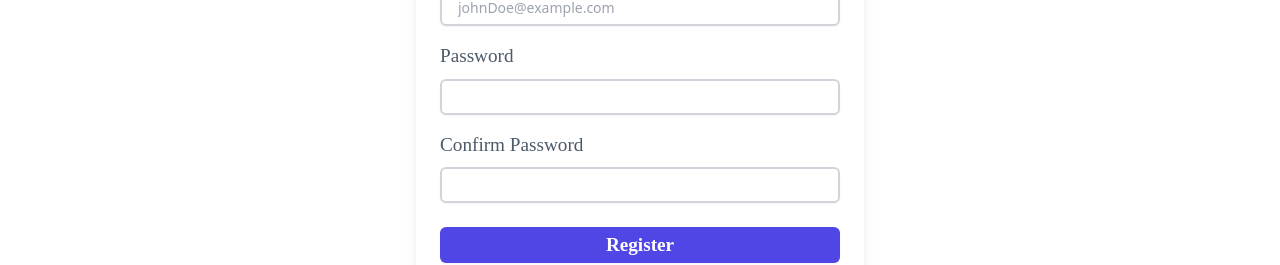
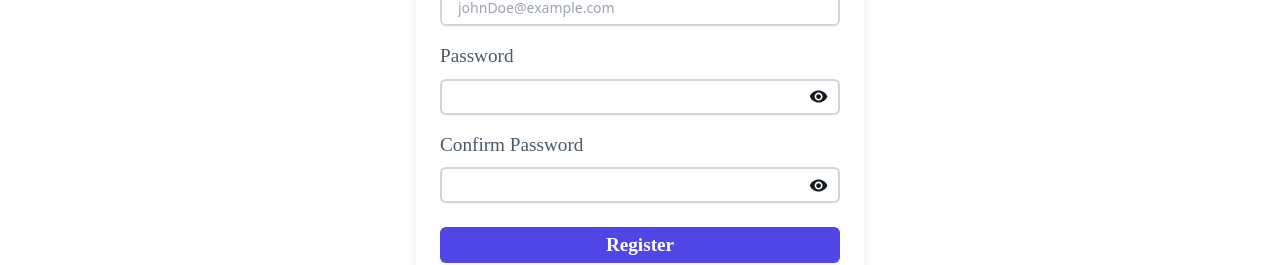
Before and after one commit to Ganesh-Mk/nitaiinnovations, a React (Vite) app in the folder frontend/: page /register in a window 1280 px wide. Shown: the part 441-706 px from the top of the page. Built offline with nearby package versions, Linux system fonts and the light colour scheme; no server answers.

Commit message:
eye button in login and register page

```diff
--- a/frontend/index.html
+++ b/frontend/index.html
@@ -5,7 +5,7 @@
   <meta charset="UTF-8" />
   <link rel="icon" type="image/svg+xml" href="/images/nitaiLogo.png" />
   <meta name="viewport" content="width=device-width, initial-scale=1.0" />
-  <title>Nitai Innovations</title>
+  <title>NITAI INNOVATIONS</title>
 </head>
 
 <body>
--- a/frontend/src/Pages/Login.jsx
+++ b/frontend/src/Pages/Login.jsx
@@ -12,6 +12,8 @@ import {
 import Snackbar from "@mui/material/Snackbar";
 import Alert from "@mui/material/Alert";
 import { CircularProgress, Typography } from "@mui/material";
+import Visibility from "@mui/icons-material/Visibility";
+import VisibilityOff from "@mui/icons-material/VisibilityOff";
 
 export default function Login() {
   const BACKEND_URL = import.meta.env.VITE_BACKEND_URL;
@@ -21,6 +23,7 @@ export default function Login() {
   const dispatch = useDispatch();
   const [email, setemail] = useState("");
   const [password, setpassword] = useState("");
+  const [showPassword, setShowPassword] = useState(false);
   const [snackbarOpen, setSnackbarOpen] = useState(false);
   const [snackbarMessage, setSnackbarMessage] = useState("");
   const [snackbarSeverity, setSnackbarSeverity] = useState("success");
@@ -112,6 +115,10 @@ export default function Login() {
     setSnackbarOpen(false);
   };
 
+  const handleClickShowPassword = () => {
+    setShowPassword(!showPassword);
+  };
+
   return (
     <div className="flex min-h-screen items-center justify-center bg-background">
       <div className="mx-auto w-full max-w-md space-y-6 rounded-lg bg-card p-6 shadow-lg">
@@ -154,22 +161,35 @@ export default function Login() {
             >
               Password
             </Typography>
+            <div className="relative">
               <input
                 id="password"
-              type="password"
+                type={showPassword ? "text" : "password"}
                 value={password}
                 onChange={(e) => setpassword(e.target.value)}
                 autoComplete="current-password"
                 className="inpts block w-[100%] h-[2.5vw] p-4 rounded-md border-2 border-gray-300 shadow-sm focus:border-primary bg-transparent focus:ring-primary sm:text-sm"
                 required
               />
+              <button
+                type="button"
+                onClick={handleClickShowPassword}
+                className="absolute inset-y-0 right-0 flex items-center pr-3"
+              >
+                {showPassword ? (
+                  <VisibilityOff sx={{ fontSize: "1.2rem" }} />
+                ) : (
+                  <Visibility sx={{ fontSize: "1.2rem" }} />
+                )}
+              </button>
+            </div>
           </div>
         </form>
         <div className="relative flex flex-col gap-2">
           <button
             type="submit"
             onClick={loginUser}
-            className="relative rounded-md bg-indigo-600 px-4 py-2 text-sm font-semibold text-white shadow-sm hover:bg-indigo-500 focus-visible:outline focus-visible:outline-2 focus-visible:outline-offset-2 focus-visible:outline-indigo-600 w-full max-w-md "
+            className="relative rounded-md bg-indigo-600 px-4 py-2 text-sm font-semibold text-white shadow-sm hover:bg-indigo-500 focus-visible:outline focus-visible:outline-2 focus-visible:outline-offset-2 focus-visible:outline-indigo-600 w-full max-w-md"
             disabled={loading}
           >
             {loading && (
--- a/frontend/src/Pages/Register.jsx
+++ b/frontend/src/Pages/Register.jsx
@@ -11,6 +11,8 @@ import {
 import Snackbar from "@mui/material/Snackbar";
 import Alert from "@mui/material/Alert";
 import { Box, Typography, CircularProgress } from "@mui/material";
+import Visibility from "@mui/icons-material/Visibility";
+import VisibilityOff from "@mui/icons-material/VisibilityOff";
 
 export default function Register() {
   const BACKEND_URL = import.meta.env.VITE_BACKEND_URL;
@@ -25,6 +27,8 @@ export default function Register() {
   const [snackbarMessage, setSnackbarMessage] = useState("");
   const [snackbarSeverity, setSnackbarSeverity] = useState("error");
   const [loading, setLoading] = useState(false); // Loading state
+  const [showPassword, setShowPassword] = useState(false);
+  const [showConfirmPassword, setShowConfirmPassword] = useState(false);
   const navigate = useNavigate();
   const dispatch = useDispatch();
 
@@ -32,6 +36,10 @@ export default function Register() {
     // Scroll to top when the component mounts
     window.scrollTo(0, 0);
   }, []);
+
+  const handleClickShowPassword = () => setShowPassword(!showPassword);
+  const handleClickShowConfirmPassword = () =>
+    setShowConfirmPassword(!showConfirmPassword);
 
   const registerUser = (e) => {
     e.preventDefault();
@@ -235,15 +243,28 @@ export default function Register() {
             >
               Password
             </Typography>
+            <div className="relative">
               <input
                 id="password"
                 value={password}
                 onChange={(e) => setpassword(e.target.value)}
-              type="password"
+                type={showPassword ? "text" : "password"}
                 autoComplete="new-password"
                 className="inpts block w-[100%] h-[2.5vw] p-4 rounded-md border-2 border-gray-300 shadow-sm focus:border-primary bg-transparent focus:ring-primary sm:text-sm "
                 required
               />
+              <button
+                type="button"
+                onClick={handleClickShowPassword}
+                className="absolute inset-y-0 right-0 flex items-center pr-3"
+              >
+                {showPassword ? (
+                  <VisibilityOff sx={{ fontSize: "1.2rem" }} />
+                ) : (
+                  <Visibility sx={{ fontSize: "1.2rem" }} />
+                )}
+              </button>
+            </div>
           </div>
           <div className="space-y-2">
             <Typography
@@ -253,15 +274,28 @@ export default function Register() {
             >
               Confirm Password
             </Typography>
+            <div className="relative">
               <input
                 id="confirm-password"
-              type="password"
+                type={showConfirmPassword ? "text" : "password"}
                 value={confirmPassword}
                 onChange={(e) => setconfirmPassword(e.target.value)}
                 autoComplete="new-password"
                 className="inpts block w-[100%] h-[2.5vw] p-4 rounded-md border-2 border-gray-300 shadow-sm focus:border-primary bg-transparent focus:ring-primary sm:text-sm "
                 required
               />
+              <button
+                type="button"
+                onClick={handleClickShowConfirmPassword}
+                className="absolute inset-y-0 right-0 flex items-center pr-3"
+              >
+                {showConfirmPassword ? (
+                  <VisibilityOff sx={{ fontSize: "1.2rem" }} />
+                ) : (
+                  <Visibility sx={{ fontSize: "1.2rem" }} />
+                )}
+              </button>
+            </div>
           </div>
         </form>
         <div className="flex flex-col gap-2">
```
Also changed, not shown: 1 other file (tests, documents, lock files or other folders). Lines whose indentation alone changed are shown as unchanged.
